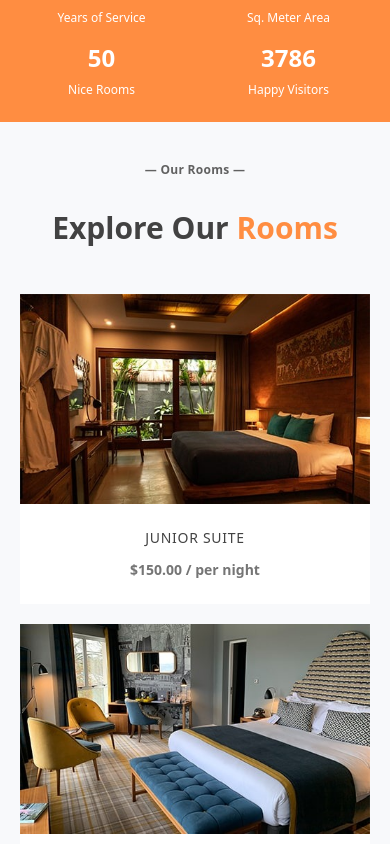
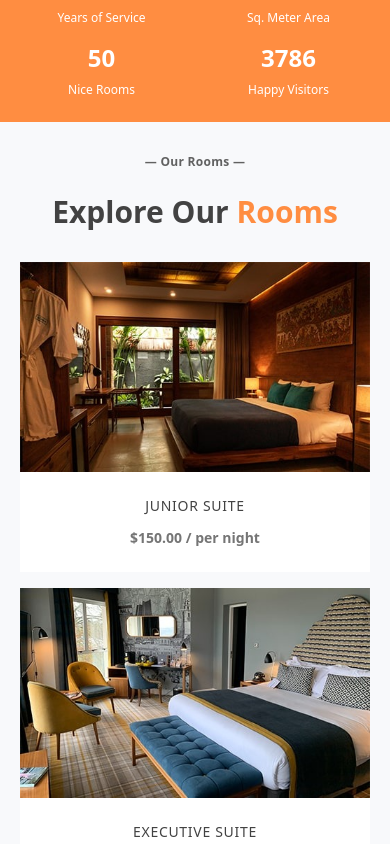
Before and after one commit to AnastasiiaBodnar/hotel-landing, a Vue app: page / in a window 390 px wide. Shown: the part 2100-2944 px from the top of the page. Built offline with nearby package versions, Linux system fonts and the light colour scheme.

Commit message:
fix: adjust rooms section responsiveness and styling

```diff
--- a/src/components/RoomsSection.vue
+++ b/src/components/RoomsSection.vue
@@ -5,33 +5,33 @@ import room3Image from '../assets/room3.jpg'
 </script>
 
 <template>
-    <section id="rooms" class="pt-10 lg:pt-16 bg-background pb-10 lg:pb-20">
-        <div class="px-5 md:px-10 text-center mb-8 lg:mb-11">
+    <section id="rooms" class="pt-8 md:pt-10 xl:pt-12 bg-background  pb-8 md:pb-10 xl:pb-5">
+        <div class="px-5 md:px-10 text-center mb-6 md:mb-8 lg:mb-11">
             <p class="text-title text-xs md:text-sm font-semibold tracking-wide">
                 — Our Rooms —
             </p>
         </div>
 
-        <div class="px-5 md:px-10 text-center mb-12 md:mb-16 lg:mb-20">
+        <div class="px-5 md:px-10 text-center mb-8 md:mb-10 lg:mb-20">
             <h2 class="text-heading text-3xl md:text-4xl lg:text-5xl font-bold mt-3 md:mt-5">
                 Explore Our <span class="text-primary">Rooms</span>
             </h2>
         </div>
 
-        <div class="flex flex-col md:flex-row justify-center gap-5 md:gap-6 lg:gap-7 mx-auto px-5 md:px-10 max-w-7xl mb-12 md:mb-16 lg:mb-20">
-            <div class="bg-white text-center w-full md:w-1/3">
+        <div class="flex flex-col lg:flex-row justify-center gap-4 md:gap-5 lg:gap-7 mx-auto px-5 md:px-10 max-w-7xl mb-8 lg:mb-20">
+            <div class="bg-white text-center w-full lg:w-1/3">
                 <img :src="room1Image" alt="Junior Suite" class="w-full h-auto">
                 <h3 class="text-heading text-sm md:text-base font-medium uppercase tracking-wider mb-3 md:mb-4 mt-6 md:mt-8">Junior Suite</h3>
                 <p class="text-price font-semibold mb-6 md:mb-8 text-sm md:text-base">$150.00 / per night</p>
             </div>
 
-            <div class="bg-white text-center w-full md:w-1/3">
+            <div class="bg-white text-center w-full lg:w-1/3">
                 <img :src="room2Image" alt="Executive Suite" class="w-full h-auto">
                 <h3 class="text-heading text-sm md:text-base font-medium uppercase tracking-wider mb-3 md:mb-4 mt-6 md:mt-8">Executive Suite</h3>
                 <p class="text-price font-semibold mb-6 md:mb-8 text-sm md:text-base">$250.00 / per night</p>
             </div>
 
-            <div class="bg-white text-center w-full md:w-1/3">
+            <div class="bg-white text-center w-full lg:w-1/3">
                 <img :src="room3Image" alt="Super Deluxe" class="w-full h-auto">
                 <h3 class="text-heading text-sm md:text-base font-medium uppercase tracking-wider mb-3 md:mb-4 mt-6 md:mt-8">Super Deluxe</h3>
                 <p class="text-price font-semibold mb-6 md:mb-8 text-sm md:text-base">$350.00 / per night</p>
```
